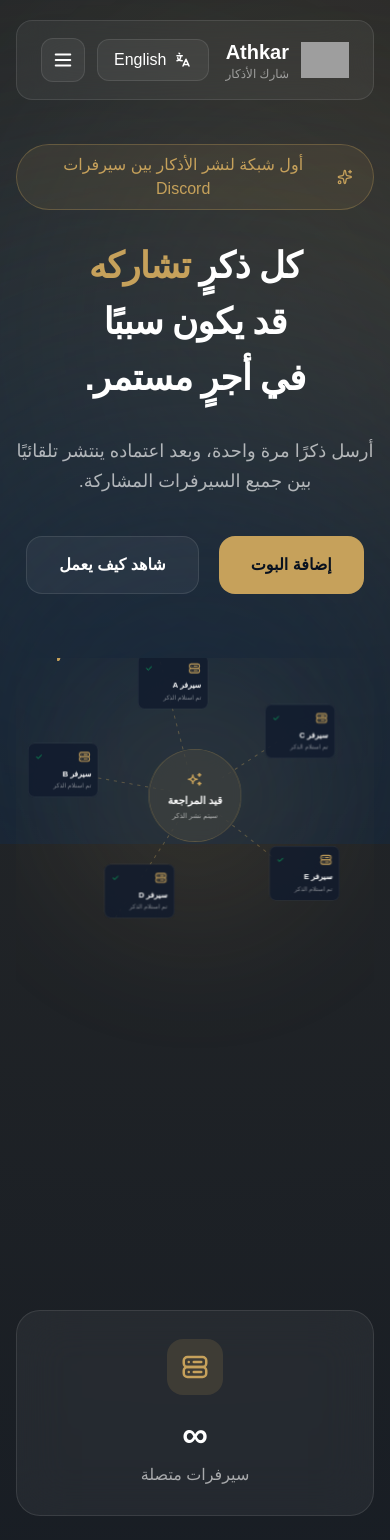
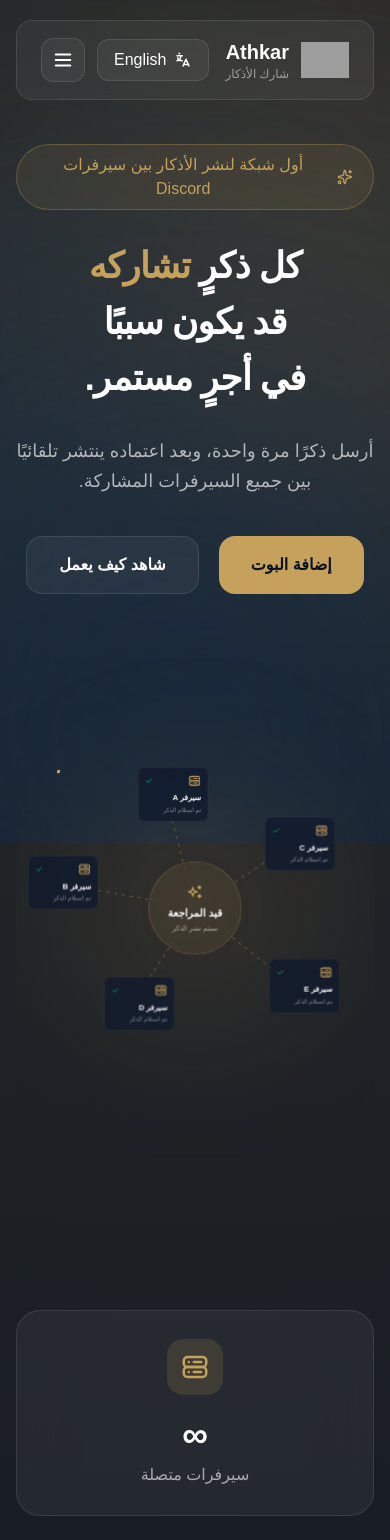
Before and after one commit to M-Qattan-Developer/athkar-website, a Next.js app: page / in a window 390 px wide. Shown: the top 1540 px of the page. Built offline with nearby package versions, Linux system fonts and the light colour scheme; grey boxes are pictures that could not be loaded; a web font is replaced by a local one.

Commit message:
UI improvements and layout fixes

```diff
--- a/src/components/home/Hero.tsx
+++ b/src/components/home/Hero.tsx
@@ -17,7 +17,7 @@
   const isArabic = language === "ar";
 
   return (
-    <section className="relative overflow-hidden pb-24">
+    <section className="relative overflow-x-hidden pb-24">
 
       <Container>
         <div className="grid items-center gap-16 lg:gap-24 pt-36 pb-24 lg:pt-44 lg:pb-28 lg:grid-cols-2">
--- a/src/components/home/ServerNetwork.tsx
+++ b/src/components/home/ServerNetwork.tsx
@@ -48,14 +48,16 @@
     const { language } = useTranslation();
 
   return (
-    <div className="flex justify-center overflow-visible px-4">
-  <div
-    className={`relative aspect-square w-[500px] scale-[0.75] sm:scale-[0.85] md:scale-100 max-w-none origin-top transition-all duration-500
+    <div className="flex justify-center px-4">
+  <div className="
   scale-[0.48]
   min-[380px]:scale-[0.55]
   sm:scale-[0.68]
   md:scale-[0.82]
   lg:scale-100
+">
+  <div
+    className={`relative aspect-square w-[500px] max-w-none origin-top transition-all duration-500
       ${language === "ar" ? "" : ""}
     `}
   >
@@ -196,5 +198,6 @@
       ))}
      </div>
     </div>
+    </div>
   );
 }
```
Lines whose indentation alone changed are shown as unchanged.
